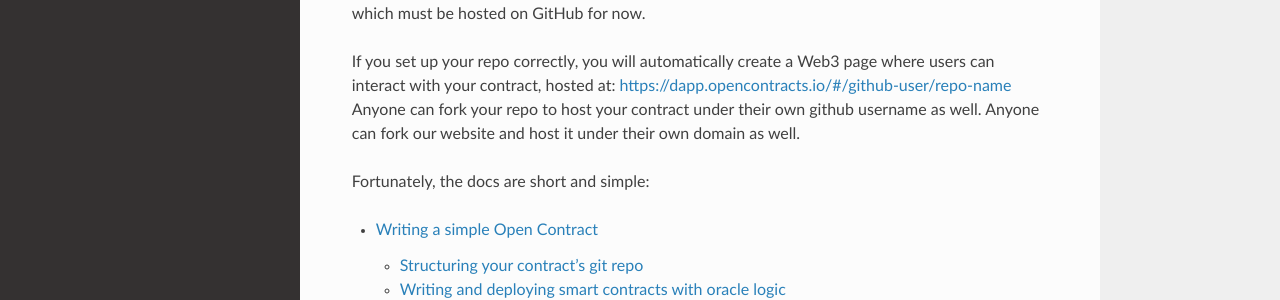
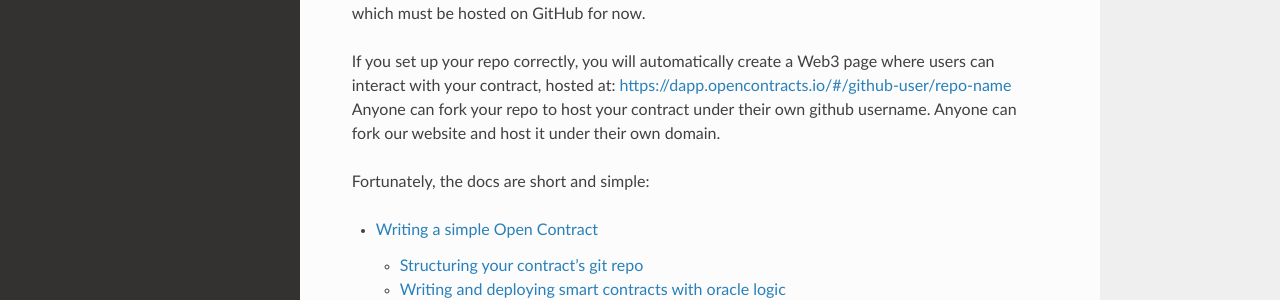
Before and after one commit to open-contracts/docs, a Sphinx documentation site: the page built from docs/source/index.rst, in a window 1280 px wide. Shown: the part 238-538 px from the top of the page. Built offline with Sphinx 7.4.7 and the Read the Docs theme 2.0.0, drawn with Linux system fonts in a browser that asks for light colours.

Commit message:
Update index.rst

```diff
--- a/docs/source/index.rst
+++ b/docs/source/index.rst
@@ -13,7 +13,7 @@ Open Contracts consist of smart contracts on Ethereum, and off-chain logic bundl
 
 If you set up your repo correctly, you will automatically create a Web3 page where users can interact with your contract, hosted at:
 https://dapp.opencontracts.io/#/github-user/repo-name
-Anyone can fork your repo to host your contract under their own github username as well. Anyone can fork our website and host it under their own domain as well.
+Anyone can fork your repo to host your contract under their own github username. Anyone can fork our website and host it under their own domain.
 
 Fortunately, the docs are short and simple:
 
```
